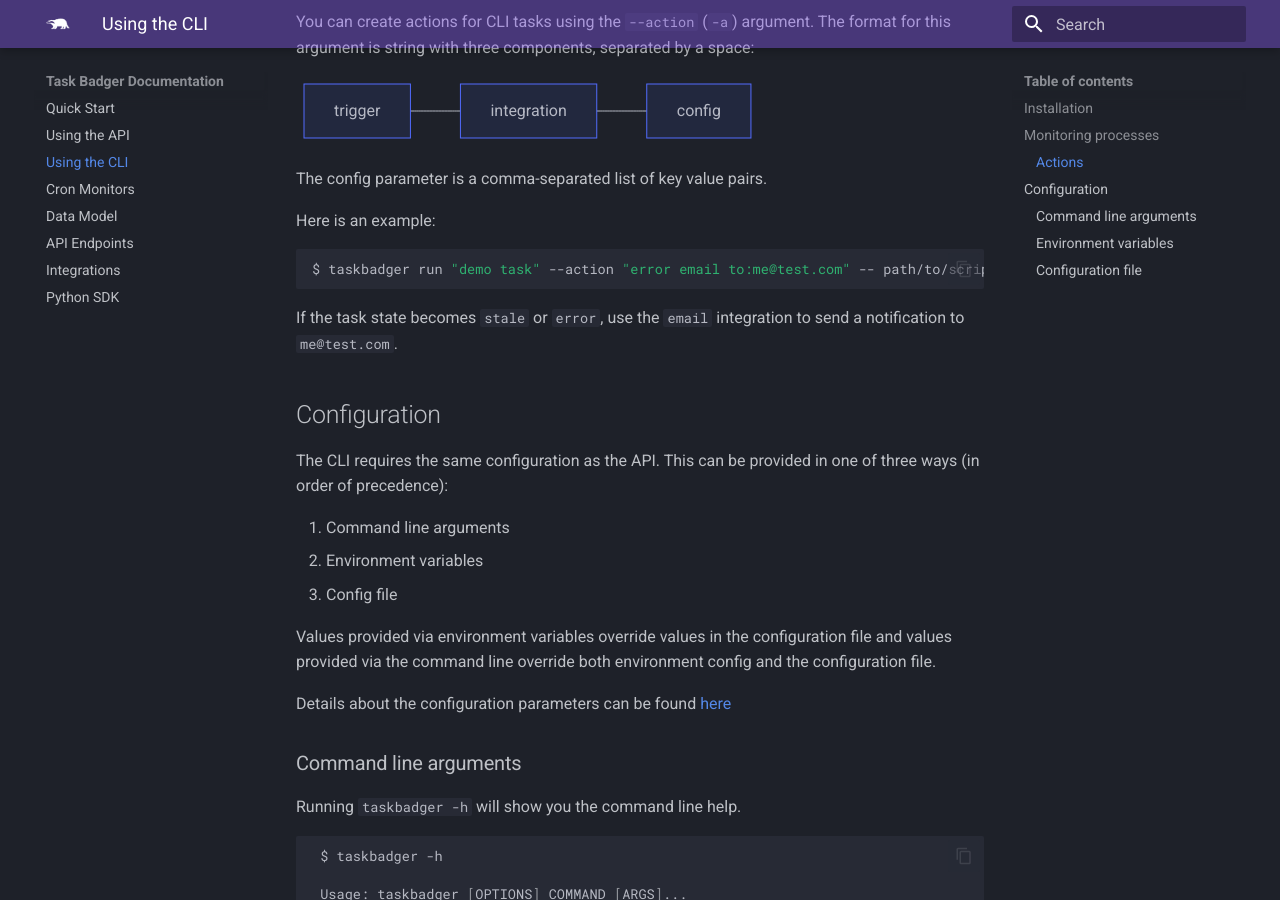
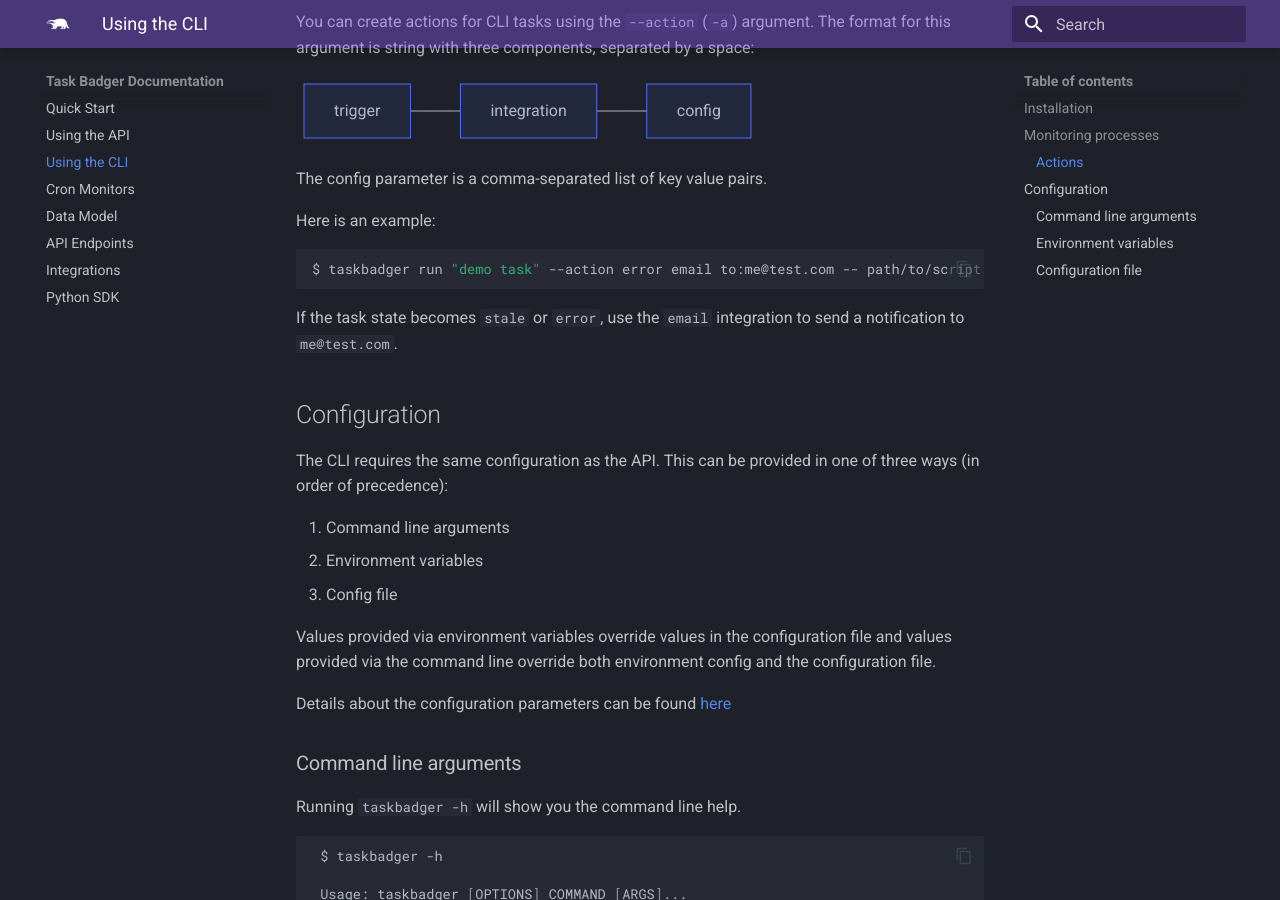
Before and after one commit to taskbadger/taskbadger-docs, an MkDocs documentation site: the page built from docs/cli.md, in a window 1280 px wide and 900 px high, scrolled down 843 px. Built offline with MkDocs 1.6.1 and Material for MkDocs 9.7.7, drawn with Linux system fonts in a browser that asks for light colours.

Commit message:
fix cli syntax

````diff
--- a/docs/cli.md
+++ b/docs/cli.md
@@ -49,7 +49,7 @@
 Here is an example:
 
 ```bash
-$ taskbadger run "demo task" --action "error email to:me@test.com" -- path/to/script.sh
+$ taskbadger run "demo task" --action error email to:me@test.com -- path/to/script.sh
 ```
 
 If the task state becomes `stale` or `error`, use the `email` integration to
````
